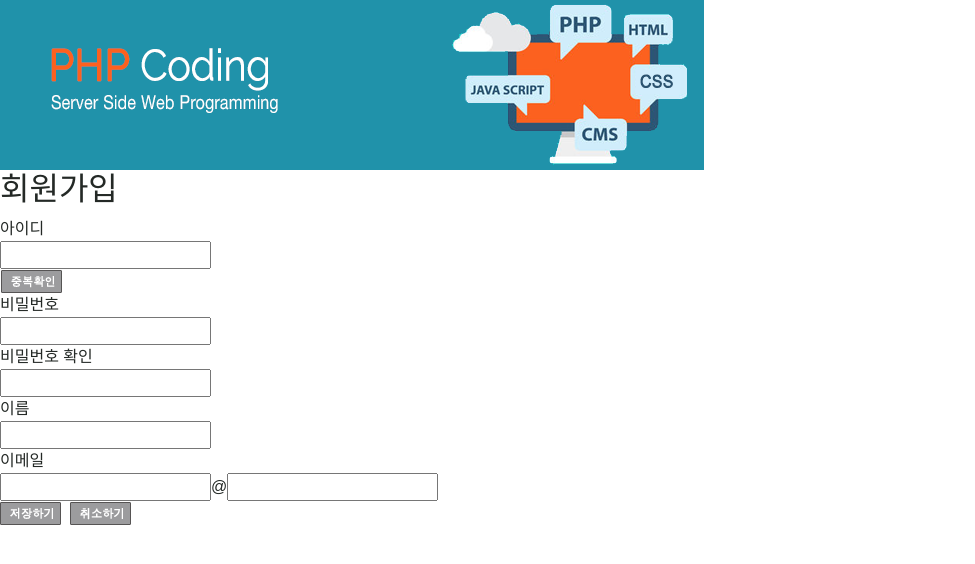
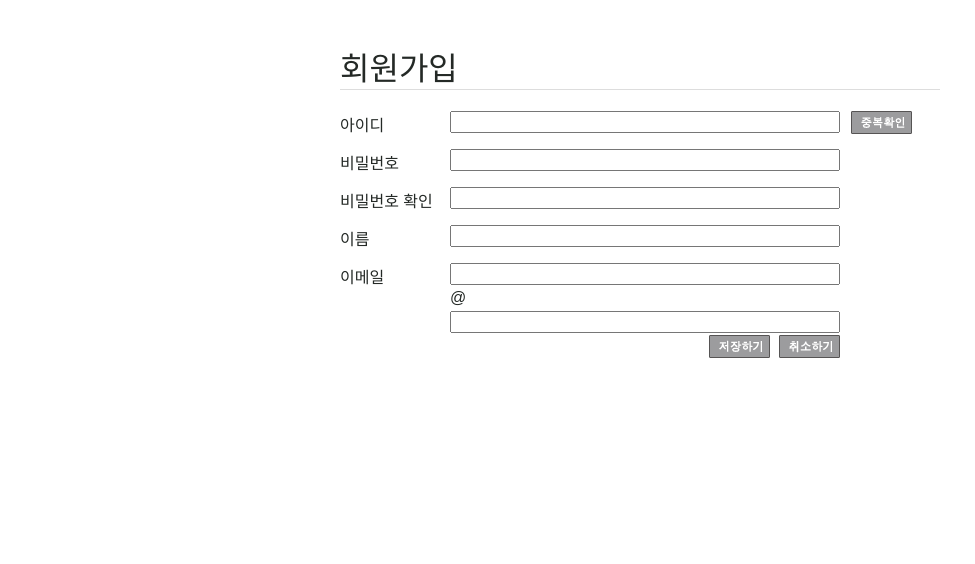
Before and after one commit to wateralsie/vegan-mall, a PHP site: page /signup.php in a window 1280 px wide. Shown: the part 151-715 px from the top of the page, without its empty margins (0-975 px from the left). Run offline with PHP 8.4, Linux system fonts and the light colour scheme; some web fonts are replaced.

Commit message:
[ui] 회원가입 디자인 적용

```diff
--- a/signup.php
+++ b/signup.php
@@ -14,9 +14,6 @@
                 <?php include "header.php"; ?>
             </header>
             <section>
-                <div id="main_img_bar">
-                    <img src="./image/main_img.png">
-                </div>
                 <div id="main_content">
                     <div id="join_box">
                     <form name="signup" action="signup_insert_user.php" method="post">
@@ -65,8 +62,6 @@
                             </div>
                         </div>
 
-                        <div class="bottom_line"></div>
-
                         <!-- 확인, 취소 버튼 -->
                         <div class="buttons">
                             <img style="cursor:pointer" onclick="check_input()" src="./image/button_save.gif">&nbsp;
--- a/signup_check_duplicate_id.php
+++ b/signup_check_duplicate_id.php
@@ -2,6 +2,7 @@
 <html>
     <head>
         <meta charset="utf-8">
+        <link rel="stylesheet" type="text/css" href="./styles/style.css">
         <style>
             h3 {
                 padding-left: 5px;
--- a/styles/signup.css
+++ b/styles/signup.css
@@ -0,0 +1,16 @@
+/* 메인 콘텐트 */
+#main_content { position: relative; width: 1000px; height: 400px; margin: 0 auto; }
+
+/* 가입 양식 폼 */
+#join_box {	width: 600px;	margin: 0 auto; }
+#join_box h2 { 	border-bottom: solid 1px #dddddd; padding-top: 50px; }
+#join_box .col1 { float: left;	width: 110px; margin-top: 4px; }
+#join_box .col2 { float: left;	width: 400px; }
+#join_box .col3 { float: left; }
+#join_box .form input { width: 390px;	height: 22px; }
+#join_box .form { height: 38px; }
+#join_box .id {	margin-top: 20px; }
+#join_box input[name=email1] { width: 100px; }
+#join_box input[name=email2] { width: 275px; }
+#join_box .bottom_line { margin-top: 10px;	border-bottom: solid 1px #cccccc; }
+#join_box .buttons { text-align: right;	margin: 20px 100px 0 0; }
--- a/user_modify_info.php
+++ b/user_modify_info.php
@@ -5,7 +5,7 @@
         <meta name="viewport" content="width=device-width, initial-scale=1">
         <title>VeganMall 🌱</title>
         <link rel="stylesheet" type="text/css" href="./styles/style.css">
-        <link rel="stylesheet" type="text/css" href="./styles/member.css">
+        <link rel="stylesheet" type="text/css" href="./styles/signup.css">
         <script type="text/javascript" src="./js/user_modify.js"></script>
         <link href="https://cdn.jsdelivr.net/npm/bootstrap@5.3.0/dist/css/bootstrap.min.css" rel="stylesheet" integrity="sha384-9ndCyUaIbzAi2FUVXJi0CjmCapSmO7SnpJef0486qhLnuZ2cdeRhO02iuK6FUUVM" crossorigin="anonymous">
         <script src="https://cdn.jsdelivr.net/npm/bootstrap@5.3.0/dist/js/bootstrap.bundle.min.js" integrity="sha384-geWF76RCwLtnZ8qwWowPQNguL3RmwHVBC9FhGdlKrxdiJJigb/j/68SIy3Te4Bkz" crossorigin="anonymous"></script>
@@ -31,9 +31,6 @@
         mysqli_close($connect);
     ?>
         <section>
-            <div id="main_img_bar">
-                <img src="./image/main_img.png">
-            </div>
             <div id="main_content">
                 <div id="join_box">
                 <form name="user_form" method="post" action="user_modify.php?id=<?=$user_id?>">
@@ -69,7 +66,6 @@
                                     type="text" name="email_domain" value="<?=$email_domain?>">
                             </div>
                         </div>
-                        <div class="bottom_line"> </div>
                         <div class="buttons">
                             <img style="cursor:pointer" src="./image/button_save.gif" onclick="check_input()">&nbsp;
                             <img id="reset_button" style="cursor:pointer" src="./image/button_reset.gif"
```
